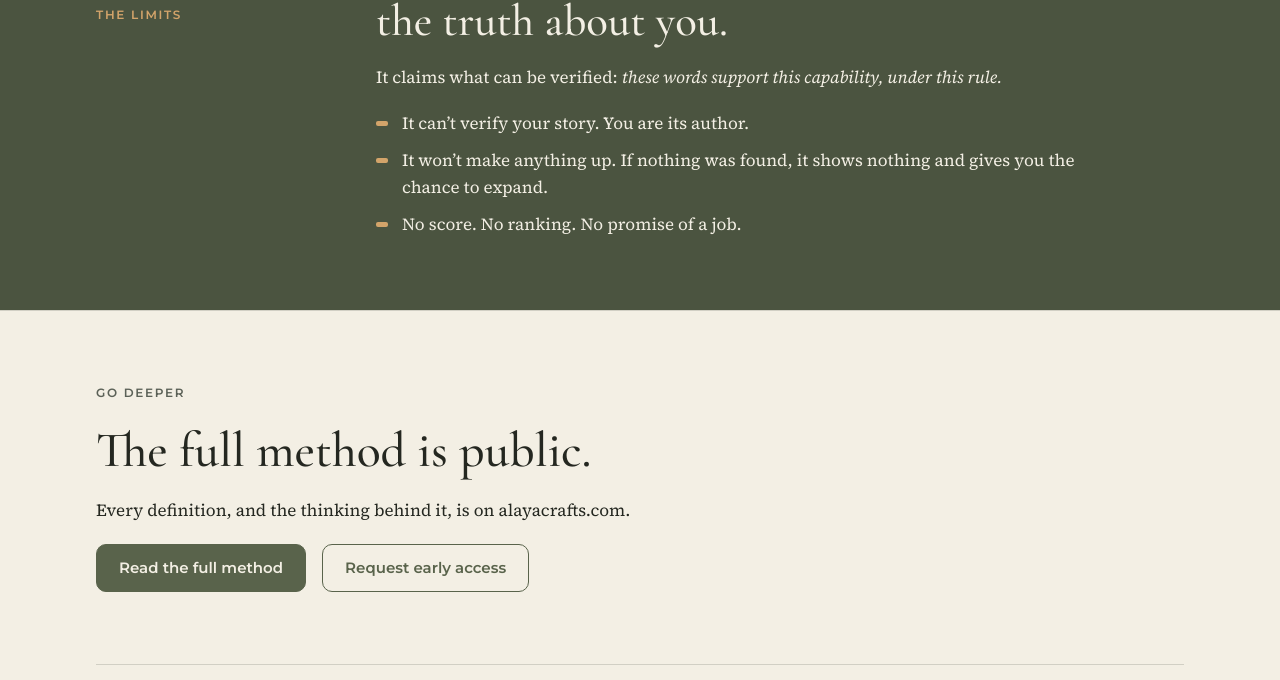
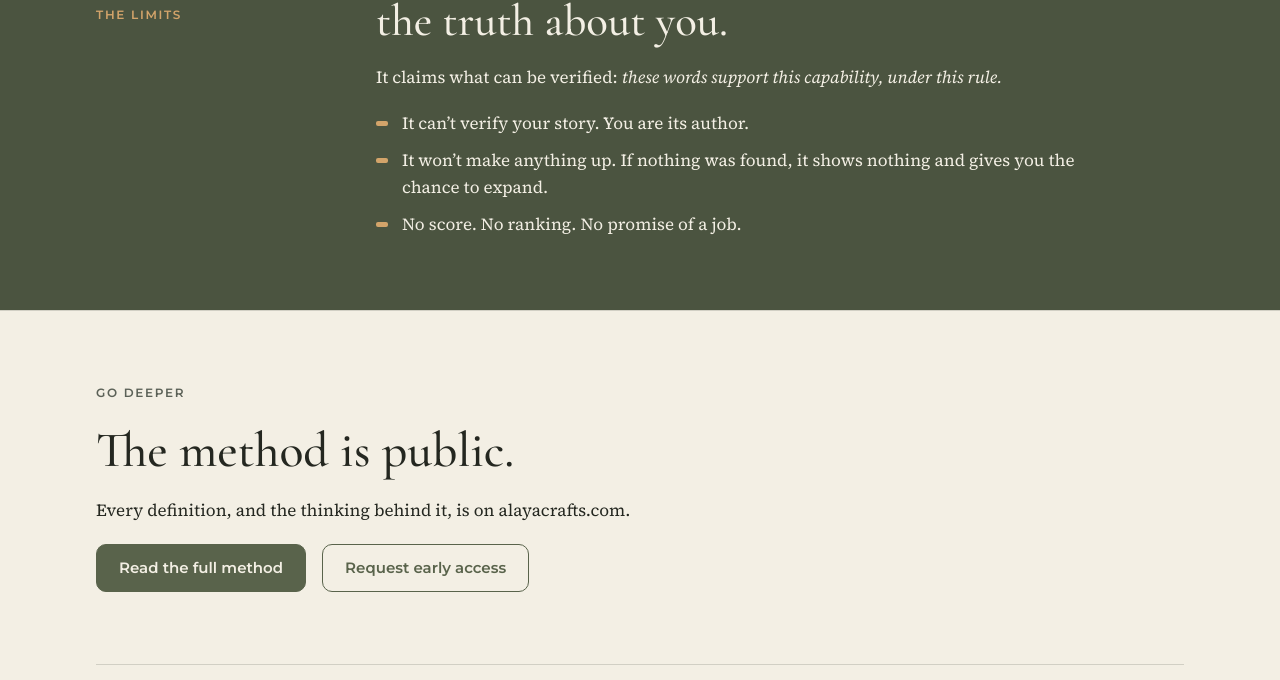
Before and after one commit to esaguilarc-alaya/outcrop-site, a plain HTML site: page site/methodology/index.html in a window 1280 px wide. Shown: the part 3696-4376 px from the top of the page. Drawn offline with Linux system fonts and the light colour scheme.

Commit message:
Method page: "The method is public." (published page)

```diff
--- a/site/methodology/index.html
+++ b/site/methodology/index.html
@@ -170,7 +170,7 @@
   <div class="wrap">
     <div class="access">
       <p class="eyebrow">Go deeper</p>
-      <h2 id="m-end-h">The full method is public.</h2>
+      <h2 id="m-end-h">The method is public.</h2>
       <p>Every definition, and the thinking behind it, is on alayacrafts.com.</p>
       <div class="actions">
         <a class="btn primary" href="https://alayacrafts.com/how-it-works/">Read the full method</a>
```
